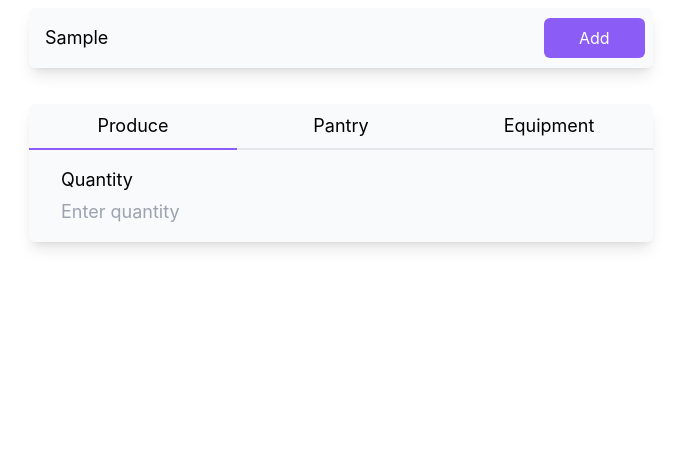
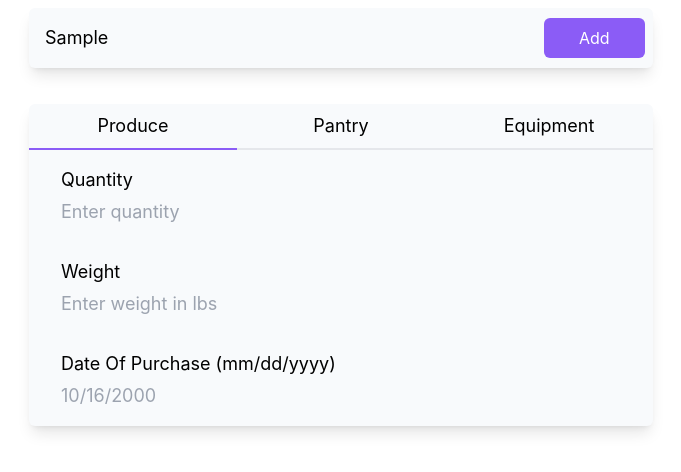
Before and after one commit to ecoulson/pantry, a Next.js app: page / in a window 1280 px wide. Both pictures are taken after typing "Sample" into the empty fields and a click on the button "Add". Shown: the top 472 px of the page, without its empty margins (299-980 px from the left). Built offline with nearby package versions, Linux system fonts and the light colour scheme.

Commit message:
added storage for pantry items

```diff
--- /dev/null
+++ b/src/components/form-data.ts
@@ -0,0 +1 @@
+export type FormData<T> = Partial<Record<keyof T, string>>;
--- a/src/components/input-props.ts
+++ b/src/components/input-props.ts
@@ -1,6 +1,7 @@
 export interface InputProps {
     name: string;
     label: string;
+    value: string;
     onChange: (value: string) => void;
     placeholder?: string;
 }
--- a/src/components/input.tsx
+++ b/src/components/input.tsx
@@ -1,13 +1,20 @@
 import React from 'react';
 import { InputProps } from './input-props';
 
-export function Input({ name, label, placeholder, onChange }: InputProps) {
+export function Input({
+    value,
+    name,
+    label,
+    placeholder,
+    onChange,
+}: InputProps) {
     return (
         <div className="px-8 py-4 text-lg flex flex-col gap-1 ">
             <label htmlFor={name}>{label}</label>
             <input
                 id={name}
                 name={name}
+                value={value}
                 onChange={(event) => onChange(event.target.value)}
                 className="bg-transparent outline-none"
                 placeholder={placeholder ?? ''}
--- /dev/null
+++ b/src/components/pantry-input-menu-props.ts
@@ -0,0 +1,3 @@
+export interface PantryInputMenuProps {
+    name: string;
+}
--- a/src/components/pantry-input-menu.tsx
+++ b/src/components/pantry-input-menu.tsx
@@ -1,22 +1,23 @@
 import React, { useState } from 'react';
+import { PantryInputMenuProps } from './pantry-input-menu-props';
 import { ProduceInputMenu } from './produce-input-menu';
 import { TabGroup } from './tab-group';
 
-export function PantryInputMenu() {
+export function PantryInputMenu({ name }: PantryInputMenuProps) {
     const tabs = ['Produce', 'Pantry', 'Equipment'];
     const [activeTab, setActiveTab] = useState(tabs[0]);
 
     function renderMenu() {
         switch (activeTab) {
             case 'Produce':
-                return <ProduceInputMenu />;
+                return <ProduceInputMenu name={name} onChange={console.log} />;
             default:
                 return 'Unknown input type';
         }
     }
 
     return (
-        <div className="shadow-lg bg-slate-50 w-full max-w-screen-lg rounded-md text-base absolute top-24">
+        <div className="shadow-lg bg-slate-50 w-full max-w-screen-lg rounded-md text-base absolute top-24 z-10">
             <TabGroup
                 activeTab={activeTab}
                 onTabSelection={setActiveTab}
--- a/src/components/pantry-input.tsx
+++ b/src/components/pantry-input.tsx
@@ -9,7 +9,7 @@ export function PantryInput() {
         if (input.trim().length === 0) {
             return null;
         }
-        return <PantryInputMenu />;
+        return <PantryInputMenu name={input} />;
     }
 
     return (
--- /dev/null
+++ b/src/components/produce-form-data.ts
@@ -0,0 +1,6 @@
+export interface ProduceFormData {
+    name: string;
+    quantity: number;
+    weight: number;
+    dateOfPurchase: string;
+}
--- /dev/null
+++ b/src/components/produce-input-menu-props.ts
@@ -0,0 +1,6 @@
+import { ProduceFormData } from './produce-form-data';
+
+export interface ProduceInputMenuProps {
+    name: string;
+    onChange: (formData: ProduceFormData) => void;
+}
--- a/src/components/produce-input-menu.tsx
+++ b/src/components/produce-input-menu.tsx
@@ -1,14 +1,50 @@
-import React from 'react';
+import React, { useEffect, useState } from 'react';
+import { FormData } from './form-data';
 import { Input } from './input';
+import { ProduceFormData } from './produce-form-data';
+import { ProduceInputMenuProps } from './produce-input-menu-props';
 
-export function ProduceInputMenu() {
+export function ProduceInputMenu({ name, onChange }: ProduceInputMenuProps) {
+    const [formData, setFormData] = useState<FormData<ProduceFormData>>({});
+    useEffect(() => {
+        onChange({
+            quantity: formData.quantity ? parseInt(formData.quantity) : 0,
+            weight: formData.weight ? parseFloat(formData.weight) : 0,
+            name: name,
+            dateOfPurchase: formData.dateOfPurchase ?? '',
+        });
+    }, [name, formData]);
+
+    function updateFormData(key: keyof ProduceFormData, value: string) {
+        let newFormData = { ...formData };
+        newFormData[key] = value;
+        setFormData(newFormData);
+    }
+
     return (
         <div>
             <Input
+                value={formData.quantity ?? ''}
                 name="quantity"
-                onChange={() => {}}
+                onChange={(quantity) => updateFormData('quantity', quantity)}
                 placeholder="Enter quantity"
                 label="Quantity"
+            />
+            <Input
+                value={formData.weight ?? ''}
+                name="weight"
+                onChange={(weight) => updateFormData('weight', weight)}
+                placeholder="Enter weight in lbs"
+                label="Weight"
+            />
+            <Input
+                value={formData.dateOfPurchase ?? ''}
+                name="dateOfPurchase"
+                onChange={(dateOfPurchase) =>
+                    updateFormData('dateOfPurchase', dateOfPurchase)
+                }
+                label="Date Of Purchase (mm/dd/yyyy)"
+                placeholder="10/16/2000"
             />
         </div>
     );
```
